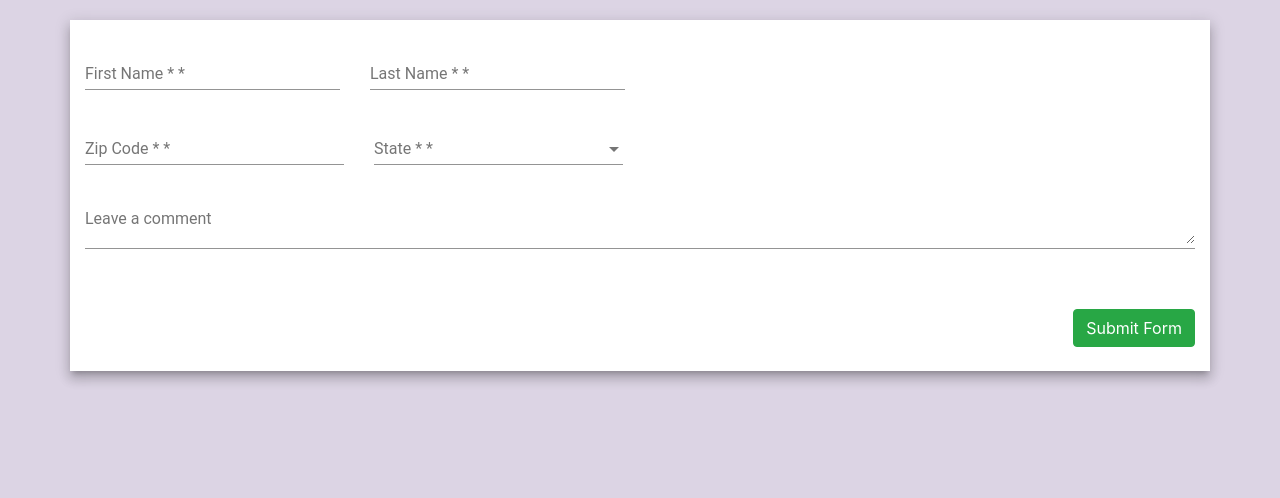
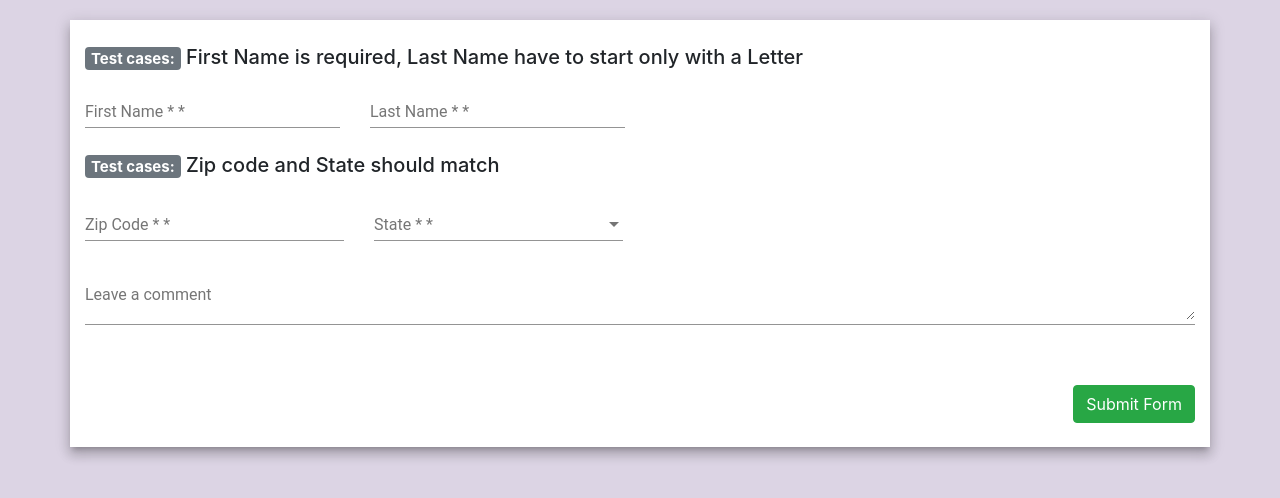
Before and after one commit to Crash1988/ng_express_forms, an Angular app in the folder clientapp/: page / in a window 1280 px wide. Shown: the top 498 px of the page. Built offline with nearby package versions, Linux system fonts and the light colour scheme.

Commit message:
fixed IE issue

```diff
--- a/clientapp/src/app/app.component.html
+++ b/clientapp/src/app/app.component.html
@@ -1,10 +1,14 @@
-
-<div class="container mat-elevation-z8 spacing-top"  >
-  <form class="example-form" [formGroup]="form"  (submit)="submit()" >
+<div class="container mat-elevation-z8 spacing-top">
+  <form class="example-form" [formGroup]="form" (submit)="submit()">
+    <div class="row">
+      <div class="col-12">
+          <h5><strong class="badge badge-secondary">Test cases:</strong> First Name is required, Last Name have to start only with a Letter</h5>
+        </div>
+    </div>
     <div class="row">
       <div class="col-md-3">
         <mat-form-field class="example-full-width">
-          <input matInput placeholder="First Name *" formControlName="firstName"  />
+          <input matInput placeholder="First Name *" formControlName="firstName" />
           <mat-error *ngIf="form.controls.firstName.hasError('required')">
             First Name is <strong>required</strong>
           </mat-error>
@@ -12,7 +16,7 @@
       </div>
       <div class="col-md-3">
         <mat-form-field class="example-full-width">
-          <input matInput placeholder="Last Name *"  formControlName="lastName" />
+          <input matInput placeholder="Last Name *" formControlName="lastName" />
           <mat-error *ngIf="form.controls.lastName.hasError('StartWithLetters')">
             Last Name has to <strong>start with a letter</strong>
           </mat-error>
@@ -20,15 +24,20 @@
       </div>
 
     </div>
-    <div class="row"  formGroupName="stateZipGroup" style="margin-left: -5px; margin-right: 0; padding-top: 5px;"
-      [ngClass]="{'invalid-field': form.get('stateZipGroup').errors ||
-         ((form.get('stateZipGroup.zipCode').touched || form.get('stateZipGroup.zipCode').dirty) &&
-          !form.get('stateZipGroup.zipCode').valid  )}" >
+    <div class="row">
+      <div class="col-12 ">
+        <h5> <strong class="badge badge-secondary">Test cases:</strong> Zip code and State should match</h5>
+      </div>
+    </div>
+    <div class="row" formGroupName="stateZipGroup" style="margin-left: -5px; margin-right: 0; padding-top: 5px;"
+      [ngClass]="{'invalid-field': form.get('stateZipGroup').hasError('invalidZipState') ||
+        ((form.get('stateZipGroup.zipCode').touched || form.get('stateZipGroup.state').touched ) &&
+        form.get('stateZipGroup').hasError('invalidZipState')  )}">
       <div class="col-md-3 " style="padding-left: 5px">
         <mat-form-field class="example-full-width">
-          <input matInput placeholder="Zip Code *" formControlName="zipCode"  />
+          <input matInput placeholder="Zip Code *" formControlName="zipCode" />
           <mat-error *ngIf="form.controls.lastName.hasError('StartWithLetters')">
-            Zip Code is  <strong>Required</strong>
+            Zip Code is <strong>Required</strong>
           </mat-error>
         </mat-form-field>
       </div>
@@ -40,17 +49,15 @@
             <mat-option *ngFor="let state of usStates" [value]="state.StateCode">
               {{state.StateFullName}}
             </mat-option>
-
           </mat-select>
           <mat-error>
             State is <strong>Required</strong>
           </mat-error>
         </mat-form-field>
       </div>
-      <div class="col-md-5 " style="display: flex; align-items: center;"
-          *ngIf="form.get('stateZipGroup').errors ||
-          ((form.get('stateZipGroup.zipCode').touched || form.get('stateZipGroup.zipCode').dirty) &&
-           !form.get('stateZipGroup.zipCode').valid  )" >
+      <div class="col-md-5 " style="display: flex; align-items: center;" *ngIf="form.get('stateZipGroup').hasError('invalidZipState')||
+        ((form.get('stateZipGroup.zipCode').touched || form.get('stateZipGroup.state').touched ) &&
+        form.get('stateZipGroup').hasError('invalidZipState')  )">
         <strong class="text-danger">Invalid Zip Code for selected state</strong>
       </div>
 
--- a/clientapp/src/app/app.component.scss
+++ b/clientapp/src/app/app.component.scss
@@ -8,28 +8,26 @@
 	width: 100%;
 }
 
-
 textarea.mat-input-element {
 	padding: 0;
 	margin: -2px 0;
 }
 
-.spacing-top{
+.spacing-top {
 	margin-top: 20px;
 	padding-top: 20px;
 	background-color: white;
 }
 
-.invalid-field{
-  background-color: #dc354520 !important;
+.invalid-field {
+	background-color: rgba(220, 53, 69, 0.13) !important;
 }
 
-.row{
+.row {
 	margin-top: 5px;
 }
 @media (max-width: 575.98px) {
-
-  .spacing-top{
+	.spacing-top {
 		margin-top: 0px;
 	}
 }
--- a/clientapp/src/app/app.component.ts
+++ b/clientapp/src/app/app.component.ts
@@ -82,7 +82,7 @@ export class AppComponent implements OnInit {
     });
   }
   submit() {
-    console.log(this.form);
+    console.log(this.form.get('stateZipGroup').hasError('invalidZipState'));
     if (!this.form.valid) {
       return;
     }
```
Also changed, not shown: 2 other files (tests, documents, lock files or other folders). Lines whose indentation alone changed are shown as unchanged.
